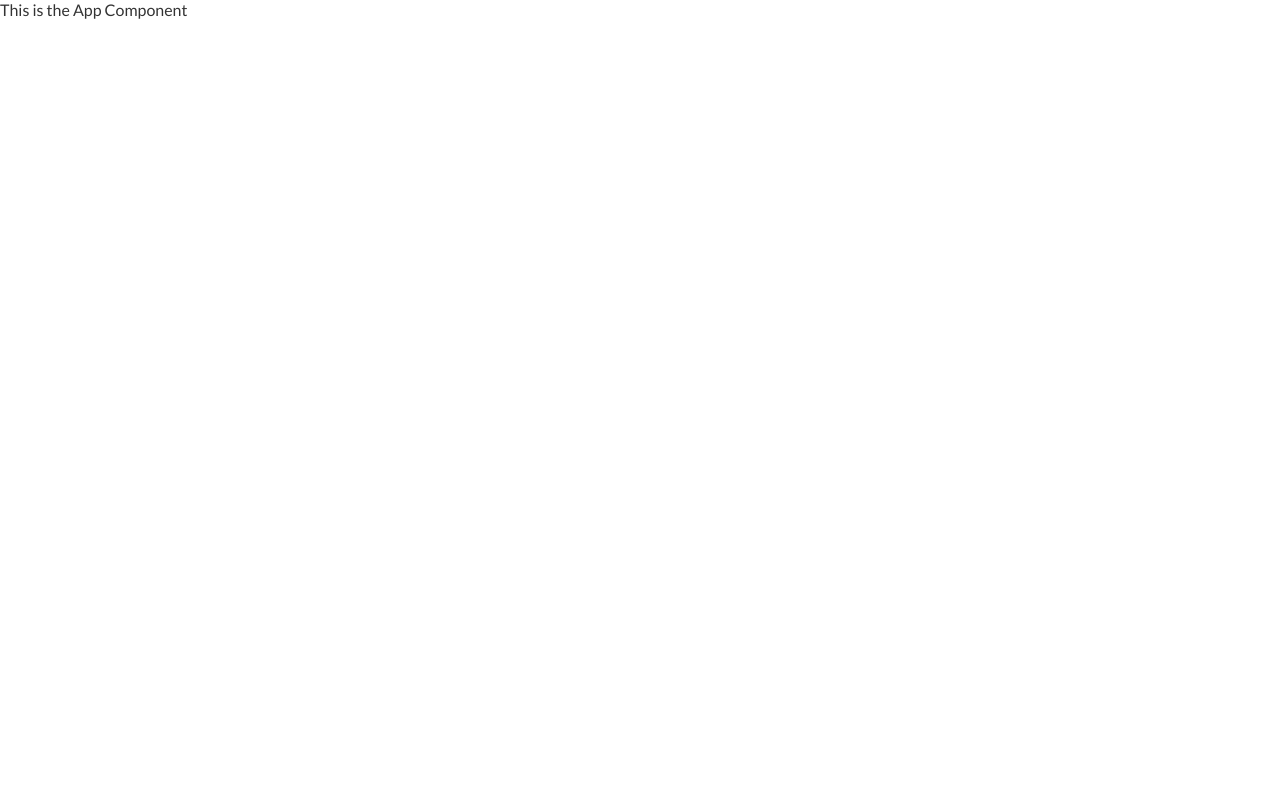
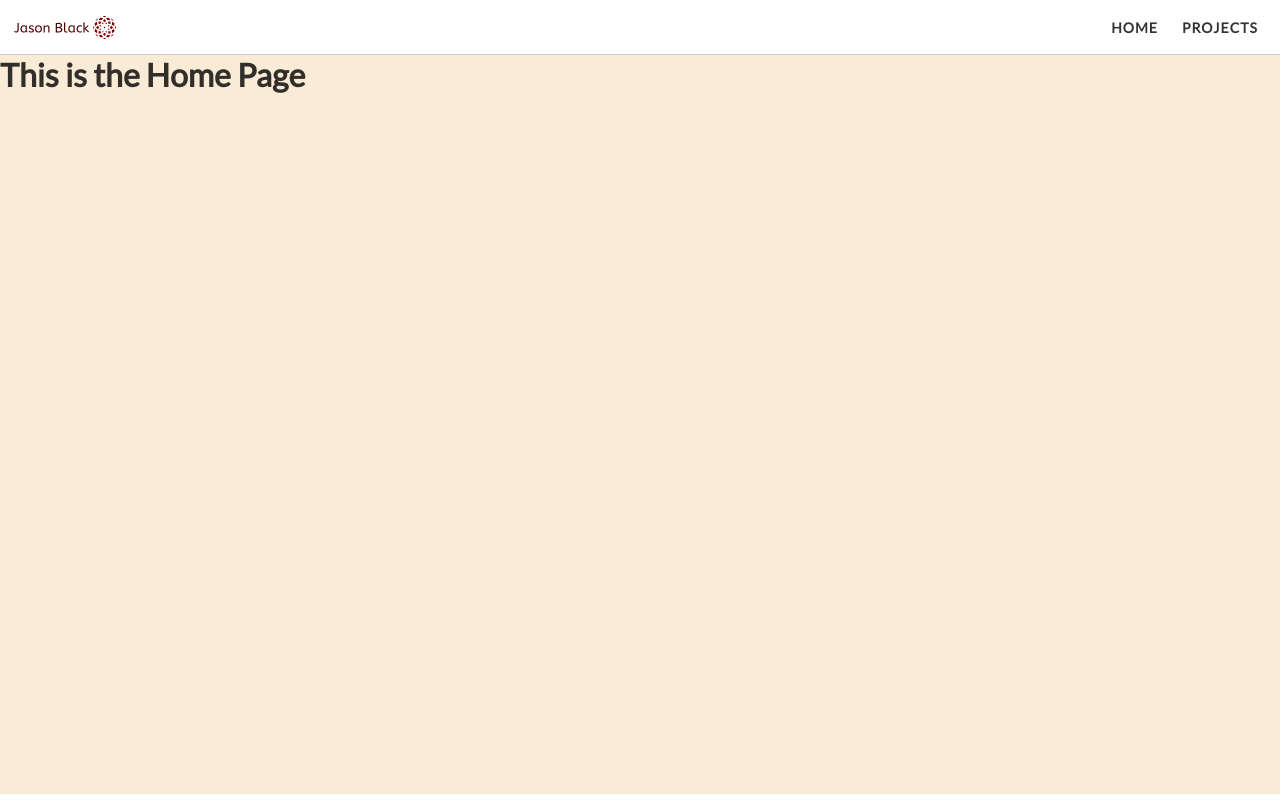
Before and after one commit to j-a-black/portfolio-v3, a React (Create React App) app: page / in a window 1280 px wide. Built offline with nearby package versions, Linux system fonts and the light colour scheme.

Commit message:
added navigation, home, and projects components

```diff
--- a/package.json
+++ b/package.json
@@ -8,6 +8,7 @@
     "@testing-library/user-event": "^13.5.0",
     "react": "^17.0.2",
     "react-dom": "^17.0.2",
+    "react-router-dom": "^6.2.2",
     "react-scripts": "5.0.0",
     "sass": "^1.49.9",
     "web-vitals": "^2.1.4"
--- a/public/index.html
+++ b/public/index.html
@@ -9,6 +9,7 @@
       name="description"
       content="I create web sites using HTML, CSS, JavaScript, and React"
     />
+    <meta name="title" content="Jason Black, Front-End Web Developer" />
     <meta name="keywords" content="HTML, CSS, JavaScript, React" />
     <link rel="apple-touch-icon" sizes="180x180" href="/apple-touch-icon.png" />
     <link rel="icon" type="image/png" sizes="32x32" href="/favicon-32x32.png" />
@@ -20,20 +21,10 @@
       href="https://fonts.googleapis.com/css2?family=Lato:ital,wght@0,300;0,400;1,700&display=swap"
       rel="stylesheet"
     />
-    <title>Jason Black</title>
+    <title>Jason Black | Front-End Web Developer</title>
   </head>
   <body>
     <noscript>You need to enable JavaScript to run this app.</noscript>
     <div id="root"></div>
-    <!--
-      This HTML file is a template.
-      If you open it directly in the browser, you will see an empty page.
-
-      You can add webfonts, meta tags, or analytics to this file.
-      The build step will place the bundled scripts into the <body> tag.
-
-      To begin the development, run `npm start` or `yarn start`.
-      To create a production bundle, use `npm run build` or `yarn build`.
-    -->
   </body>
 </html>
--- a/src/App.js
+++ b/src/App.js
@@ -1,5 +1,18 @@
-function App() {
-  return <div>This is the App Component</div>;
-}
+import { Routes, Route } from "react-router-dom";
+
+import Home from "./routes/home/home.component";
+import Navigation from "./routes/navigation/navigation.components";
+import Projects from "./routes/projects/projects.component";
+
+const App = () => {
+  return (
+    <Routes>
+      <Route path="/" element={<Navigation />}>
+        <Route index element={<Home />} />
+        <Route path="/projects" element={<Projects />} />
+      </Route>
+    </Routes>
+  );
+};
 
 export default App;
--- a/src/index.js
+++ b/src/index.js
@@ -1,5 +1,6 @@
 import React from "react";
 import ReactDOM from "react-dom";
+import { BrowserRouter } from "react-router-dom";
 import "./index.scss";
 import App from "./App";
 
@@ -7,7 +8,9 @@ const rootElement = document.getElementById("root");
 
 ReactDOM.render(
   <React.StrictMode>
-    <App />
+    <BrowserRouter>
+      <App />
+    </BrowserRouter>
   </React.StrictMode>,
   rootElement
 );
--- a/src/index.scss
+++ b/src/index.scss
@@ -1,4 +1,5 @@
 @import-normalize;
+@import "./sass-styles/variables";
 
 * {
   margin: 0;
@@ -9,7 +10,12 @@
 body {
   font-family: "Lato", sans-serif;
   /* font-weight: 300; */
-  color: rgba(0, 0, 0, 0.8);
+  color: $primary-text-color;
   -webkit-font-smoothing: antialiased;
   -moz-osx-font-smoothing: grayscale;
 }
+
+a {
+  text-decoration: none;
+  color: $primary-text-color;
+}
--- /dev/null
+++ b/src/routes/home/home.component.jsx
@@ -0,0 +1,14 @@
+import { Outlet } from "react-router-dom";
+
+import "./home.styles.scss";
+
+const Home = () => {
+  return (
+    <div className="homepage-container">
+      <h1>This is the Home Page</h1>
+      <Outlet />
+    </div>
+  );
+};
+
+export default Home;
--- /dev/null
+++ b/src/routes/home/home.styles.scss
@@ -0,0 +1,5 @@
+.homepage-container {
+  width: 100%;
+  height: calc(100vh - 61px);
+  background-color: antiquewhite;
+}
--- /dev/null
+++ b/src/routes/navigation/navigation.components.jsx
@@ -0,0 +1,26 @@
+import { Link, Outlet } from "react-router-dom";
+
+import "./navigation.styles.scss";
+
+const Navigation = () => {
+  return (
+    <>
+      <nav className="navigation">
+        <div className="nav-container">
+          <Link className="logo-container" to="/"></Link>
+          <div className="nav-links-container">
+            <Link className="nav-link" to="/">
+              HOME
+            </Link>
+            <Link className="nav-link" to="/projects">
+              PROJECTS
+            </Link>
+          </div>
+        </div>
+      </nav>
+      <Outlet />
+    </>
+  );
+};
+
+export default Navigation;
--- /dev/null
+++ b/src/routes/navigation/navigation.styles.scss
@@ -0,0 +1,73 @@
+@import "../../sass-styles/variables";
+
+.navigation {
+  border-bottom: 1px solid #ccc;
+  width: 100%;
+  height: 55px;
+
+  .nav-container {
+    margin: 0 auto;
+    width: inherit;
+    max-width: 1260px;
+    height: inherit;
+    display: flex;
+    justify-content: space-between;
+    align-items: center;
+
+    .logo-container {
+      background-image: url("../../assets/logo/logo4.svg");
+      background-position: center;
+      background-repeat: no-repeat;
+      background-size: cover;
+      position: relative;
+      width: 110px;
+      height: inherit;
+    }
+
+    .nav-links-container {
+      width: auto;
+      height: inherit;
+      display: flex;
+      align-items: stretch;
+
+      .nav-link {
+        padding: 0 12px;
+        font-weight: 700;
+        letter-spacing: 1px;
+        display: flex;
+        justify-content: center;
+        align-items: center;
+        font-size: 14px;
+        position: relative;
+
+        // underline stroke hover effect
+        &::after {
+          content: "";
+          position: absolute;
+          bottom: 10px;
+          left: 0;
+          right: 0;
+          margin: auto;
+          width: 0%;
+          // color: transparent;
+          // background: #aaa;
+          height: 1px;
+        }
+
+        &:hover::after {
+          transition: all 0.25s ease-in;
+          -webkit-transition: all 0.25s ease-in;
+          -moz-transition: all 0.25s ease-in;
+          -ms-transition: all 0.25s ease-in;
+          -o-transition: all 0.25s ease-in;
+          width: 100%;
+          background-color: $nav-link-hover-color;
+        }
+
+        &:hover {
+          color: $nav-link-hover-color;
+        }
+      }
+    }
+  }
+}
--- /dev/null
+++ b/src/routes/projects/projects.component.jsx
@@ -0,0 +1,5 @@
+const Projects = () => {
+  return <h1>This is the Projects Component</h1>;
+};
+
+export default Projects;
--- /dev/null
+++ b/src/sass-styles/_variables.scss
@@ -0,0 +1,2 @@
+$primary-text-color: rgba(0, 0, 0, 0.8);
+$nav-link-hover-color: #640a0a;
```
Also changed, not shown: src/assets/logo/logo4.svg (added), 1 other file (tests, documents, lock files or other folders).
